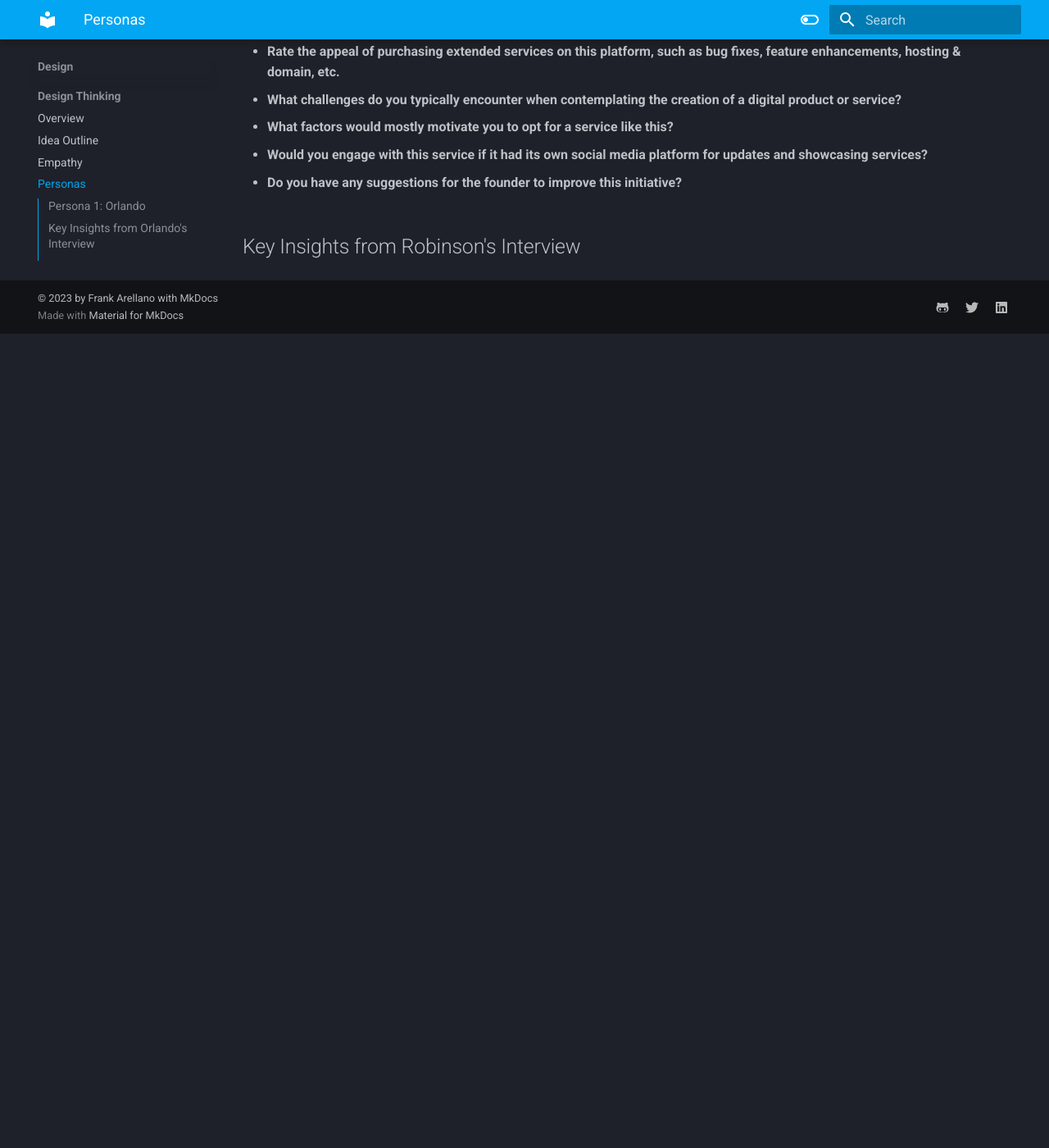
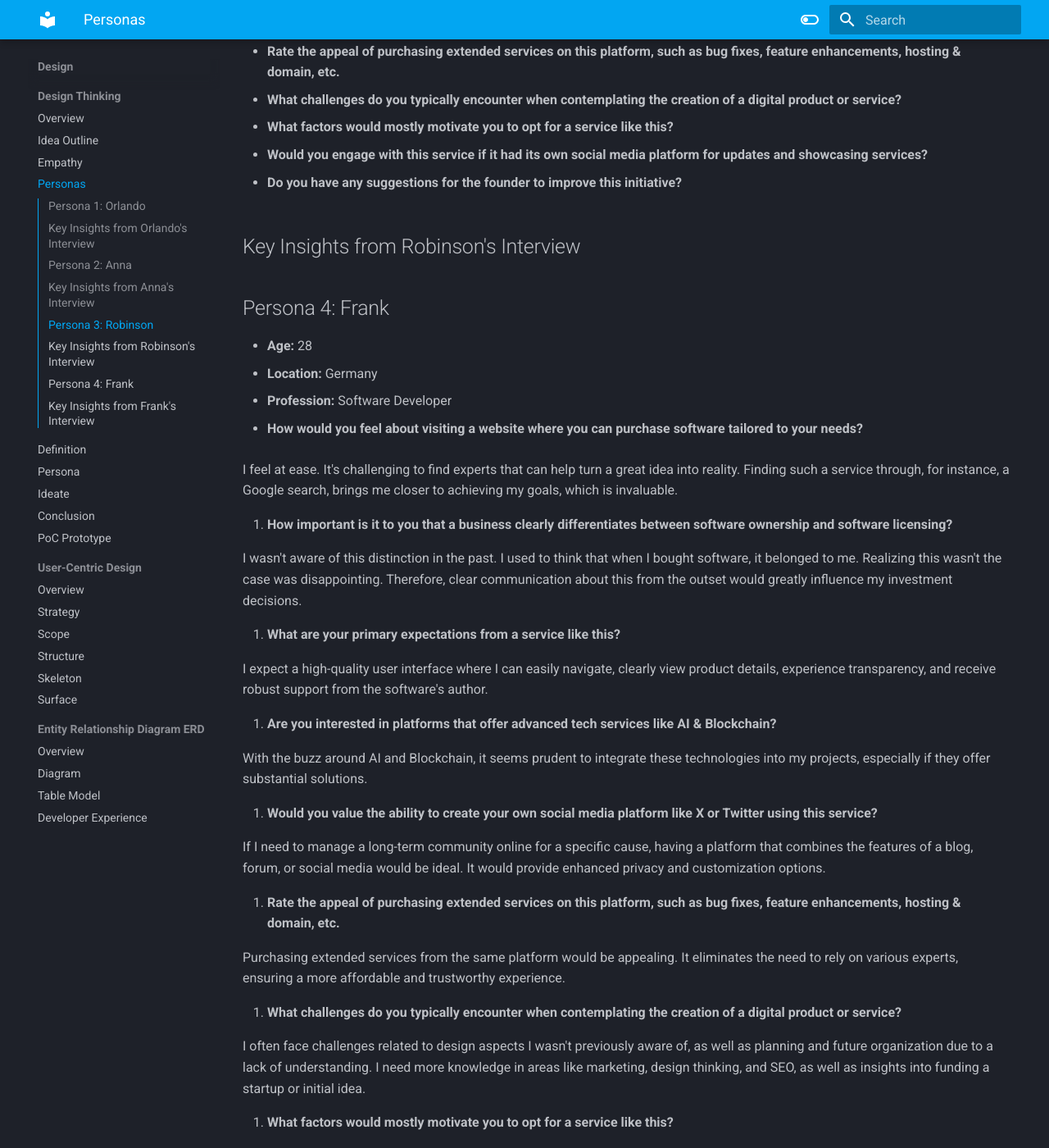
Before and after one commit to Code-Institute-Submissions/py, an MkDocs documentation site: the page built from docs/design-thinking/personas/personas.md, in a window 1280 px wide and 1400 px high, scrolled down 4149 px. Shown: the whole window at 82% size. Built offline with MkDocs 1.6.1 and Material for MkDocs 9.7.7, drawn with Linux system fonts in a browser that asks for light colours; before the commit the page ends 4556 px from its top, so only the background shows below that; some of the changed text lies outside the part shown.

Commit message:
docs: work on personas

```diff
--- a/docs/design-thinking/personas/personas.md
+++ b/docs/design-thinking/personas/personas.md
@@ -143,3 +143,61 @@
 
 
 ## Key Insights from Robinson's Interview
+
+## Persona 4: Frank
+- **Age:** 28
+- **Location:** Germany
+- **Profession:** Software Developer
+
+1. **How would you feel about visiting a website where you can purchase software tailored to your needs?**
+
+   I feel at ease. It's challenging to find experts that can help turn a great idea into reality. Finding such a service through, for instance, a Google search, brings me closer to achieving my goals, which is invaluable.
+
+2. **How important is it to you that a business clearly differentiates between software ownership and software licensing?**
+
+   I wasn't aware of this distinction in the past. I used to think that when I bought software, it belonged to me. Realizing this wasn't the case was disappointing. Therefore, clear communication about this from the outset would greatly influence my investment decisions.
+
+3. **What are your primary expectations from a service like this?**
+
+   I expect a high-quality user interface where I can easily navigate, clearly view product details, experience transparency, and receive robust support from the software's author.
+
+4. **Are you interested in platforms that offer advanced tech services like AI & Blockchain?**
+
+   With the buzz around AI and Blockchain, it seems prudent to integrate these technologies into my projects, especially if they offer substantial solutions.
+
+5. **Would you value the ability to create your own social media platform like X or Twitter using this service?**
+
+   If I need to manage a long-term community online for a specific cause, having a platform that combines the features of a blog, forum, or social media would be ideal. It would provide enhanced privacy and customization options.
+
+6. **Rate the appeal of purchasing extended services on this platform, such as bug fixes, feature enhancements, hosting & domain, etc.**
+
+   Purchasing extended services from the same platform would be appealing. It eliminates the need to rely on various experts, ensuring a more affordable and trustworthy experience.
+
+7. **What challenges do you typically encounter when contemplating the creation of a digital product or service?**
+
+   I often face challenges related to design aspects I wasn't previously aware of, as well as planning and future organization due to a lack of understanding. I need more knowledge in areas like marketing, design thinking, and SEO, as well as insights into funding a startup or initial idea.
+
+8. **What factors would mostly motivate you to opt for a service like this?**
+
+   I'd be most motivated by professional services that provide genuine value for money. I'm seeking tangible results, not just a flashy presentation.
+
+9. **Would you engage with this service if it had its own social media platform for updates and showcasing services?**
+
+   I would definitely engage. Being involved in the development community specific to this service could offer networking opportunities and allow me to enhance my system. Interacting with like-minded participants and the software's author would be beneficial.
+
+10. **Do you have any suggestions for the founder to improve this initiative?**
+
+   Effective communication is crucial. Users want to be heard and expect timely responses to their inquiries. They're seeking functional, secure and bug-free software and would appreciate this being highlighted in the documentation, especially for more professional endeavors. Regular updates indicating business growth and evolution are essential. Lastly, it would be reassuring to know that a dedicated team, rather than just an individual, supports the project.
+
+## Key Insights from Frank's Interview
+
+- Values ease of access to tailored software solutions.
+- Was previously unaware of the difference between software ownership and licensing, stressing the importance of clear communication.
+- Prioritizes high-quality user interfaces with clear navigation, transparency, and strong support.
+- Sees the value in integrating advanced technologies such as AI and Blockchain into projects.
+- Shows interest in a platform that can combine blog, forum, and social media features for managing a dedicated community.
+- Appreciates the option of purchasing extended services from a single platform for a streamlined, trustworthy experience.
+- Often faces challenges in design, planning, and organization due to a lack of understanding and knowledge gaps in marketing, design thinking, and SEO.
+- Motivated by genuine value for money and tangible results rather than just appearances.
+- Values community engagement and networking opportunities that a dedicated social media platform for the service would provide.
+- Emphasizes the importance of effective communication, bug-free software, consistent updates, and the reassurance of a dedicated team behind the service.
```
Also changed, not shown: docs/user-centric/strategy/strategy.md (+27 -0 lines).
